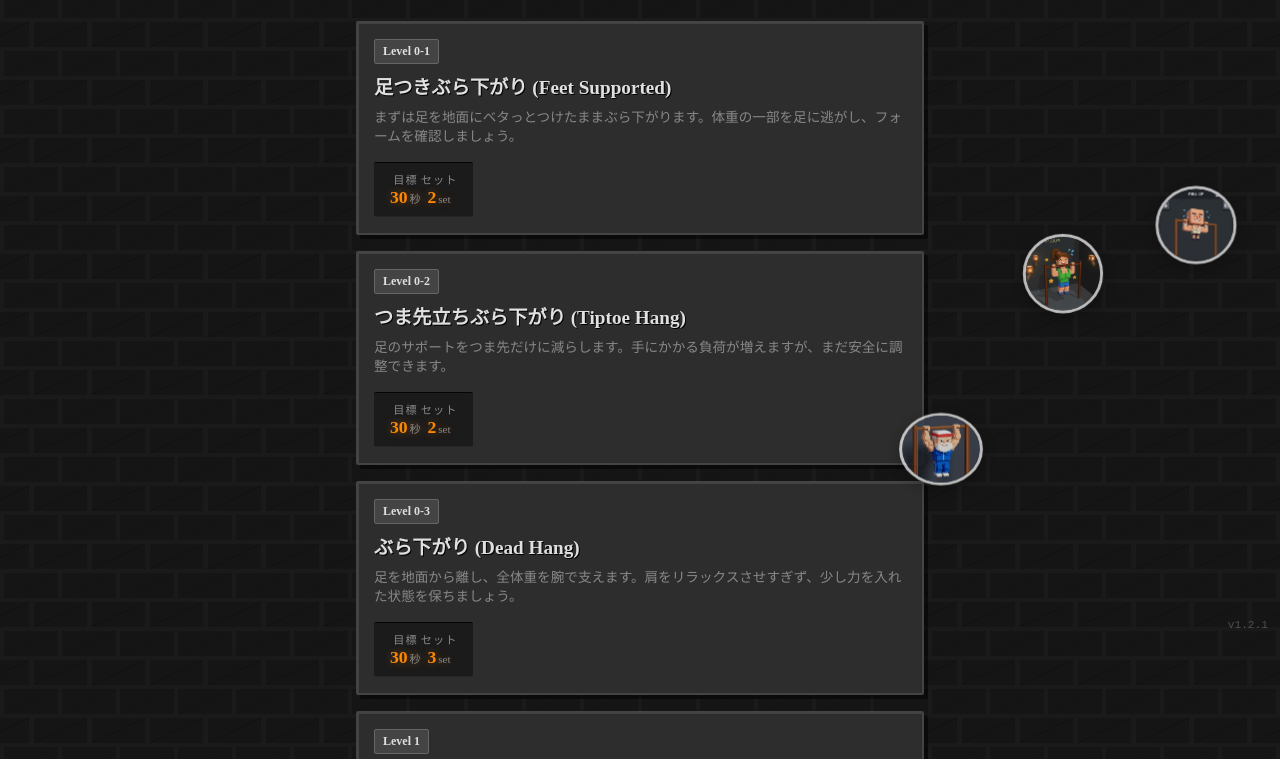
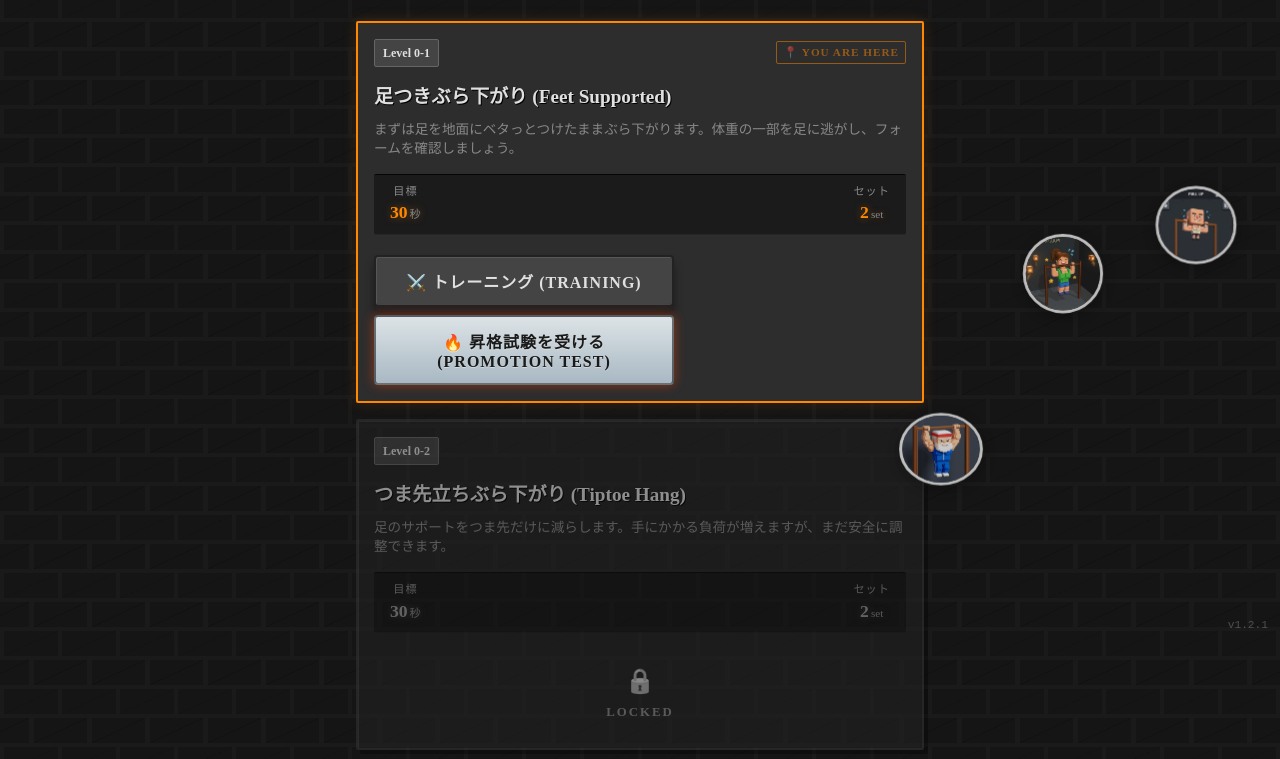
Before and after one commit to itohh96881-ctrl/ChinningApps, a website built with Vite: page index.html in a window 1280 px wide. Shown: the part 158-917 px from the top of the page. Built offline with nearby package versions, Linux system fonts and the light colour scheme; some packages are replaced by stand-ins of ours; no server answers.

Commit message:
Implement level locking and promotion test UI

```diff
--- a/src/components/LevelManager.js
+++ b/src/components/LevelManager.js
@@ -10,7 +10,7 @@ export class LevelManager {
     this.tracker = tracker;
   }
 
-  render(container) {
+  async render(container) {
     const section = document.createElement('section');
     section.className = 'level-list fade-in';
 
@@ -27,16 +27,46 @@ export class LevelManager {
     const list = document.createElement('div');
     list.className = 'step-list';
 
+    // Get current rank
+    const userRank = await this.tracker.getUserRank();
+
     trainingSteps.forEach(step => {
-      const card = document.createElement('button');
-      card.className = 'step-card';
-      card.onclick = () => {
-        this.navigation.navigate('timer', { step });
-      };
+      const isLocked = step.rankId > userRank;
+      const isCleared = step.rankId < userRank;
+      const isCurrent = step.rankId === userRank;
+
+      const card = document.createElement('div'); // Changed to div to contain buttons
+      card.className = `step-card ${isLocked ? 'locked' : ''} ${isCleared ? 'cleared' : ''} ${isCurrent ? 'current' : ''}`;
+
+      let actionButtons = '';
+
+      if (isLocked) {
+        actionButtons = `<div class="lock-overlay"><span class="lock-icon">🔒</span><span class="lock-text">LOCKED</span></div>`;
+      } else {
+        // Training Button
+        actionButtons = `
+            <button class="btn btn-secondary btn-sm" onclick="app.navigation.navigate('timer', { step })">
+               ⚔️ トレーニング (Training)
+            </button>
+          `;
+
+        // Test Button (Only for current level)
+        if (isCurrent) {
+          actionButtons += `
+                <button class="btn btn-primary btn-sm btn-test" onclick="app.navigation.navigate('timer', { step, mode: 'test' })">
+                   🔥 昇格試験を受ける (Promotion Test)
+                </button>
+              `;
+        }
+      }
 
       card.innerHTML = `
+        <div class="step-header-row">
+            <span class="step-badge">Level ${step.level}</span>
+            ${isCleared ? '<span class="status-badge cleared">👑 CLEARED</span>' : ''}
+            ${isCurrent ? '<span class="status-badge current">📍 YOU ARE HERE</span>' : ''}
+        </div>
         <div class="step-info">
-          <span class="step-badge">Level ${step.level}</span>
           <h3 class="step-title">${step.title}</h3>
           <p class="step-desc">${step.description}</p>
         </div>
@@ -50,7 +80,14 @@ export class LevelManager {
             <span class="target-value">${step.sets}<small>set</small></span>
           </div>
         </div>
+        <div class="step-actions">
+            ${actionButtons}
+        </div>
       `;
+
+      // Make the whole card clickable for training if not locked, but avoid conflict with buttons
+      // Actually, let's rely on the buttons for clarity in this new UI
+
       list.appendChild(card);
     });
 
@@ -67,6 +104,36 @@ export class LevelManager {
     this.renderTeam(section); // Add Team Section
 
     container.appendChild(section);
+
+    // Quick hack to make onclick work with 'app.navigation' global access or bind properly
+    // Since we don't have global 'app', we need to attach event listeners manually after appending
+    const buttons = list.querySelectorAll('button');
+    buttons.forEach(btn => {
+      const onclickAttr = btn.getAttribute('onclick');
+      if (onclickAttr) {
+        btn.onclick = null; // Clear string attribute
+        // Re-implement logic safely
+        if (onclickAttr.includes("'test'")) {
+          // Extract step index or data. For now, let's use a simpler closure approach in the loop above?
+          // No, string injection is messy. Let's fix this in the loop.
+        }
+      }
+    });
+
+    // Re-assign click handlers properly using closures (cleaner than string injection)
+    Array.from(list.children).forEach((card, index) => {
+      const step = trainingSteps[index];
+      const trainBtn = card.querySelector('.btn-secondary');
+      const testBtn = card.querySelector('.btn-test');
+
+      if (trainBtn) {
+        trainBtn.onclick = () => this.navigation.navigate('timer', { step, mode: 'training' });
+      }
+      if (testBtn) {
+        testBtn.onclick = () => this.navigation.navigate('timer', { step, mode: 'test' });
+      }
+    });
+
   }
 
   async loadHistory(container) {
--- a/src/styles/components.css
+++ b/src/styles/components.css
@@ -49,6 +49,8 @@
     display: flex;
     flex-direction: column;
     gap: var(--spacing-md);
+    position: relative;
+    /* For lock overlay */
 }
 
 .step-card:active {
@@ -59,6 +61,87 @@
 .step-card:hover {
     border-color: var(--color-primary);
     /* Highlight with Iron color */
+}
+
+/* Locked State */
+.step-card.locked {
+    opacity: 0.6;
+    pointer-events: none;
+    border-color: #333;
+    background: #222;
+    filter: grayscale(1);
+}
+
+.lock-overlay {
+    display: flex;
+    flex-direction: column;
+    align-items: center;
+    justify-content: center;
+    padding: 10px;
+    color: #888;
+}
+
+.lock-icon {
+    font-size: 1.5rem;
+    margin-bottom: 4px;
+}
+
+.lock-text {
+    font-size: 0.8rem;
+    letter-spacing: 2px;
+    font-weight: bold;
+}
+
+/* Current & Cleared States */
+.step-card.current {
+    border-color: var(--color-accent);
+    box-shadow: 0 0 15px rgba(255, 136, 0, 0.15);
+}
+
+.step-card.cleared {
+    border-color: #00ff88;
+}
+
+/* Badges */
+.step-header-row {
+    display: flex;
+    justify-content: space-between;
+    align-items: center;
+}
+
+.status-badge {
+    font-size: 0.7rem;
+    padding: 2px 6px;
+    border-radius: 2px;
+    font-weight: bold;
+    text-transform: uppercase;
+    letter-spacing: 1px;
+}
+
+.status-badge.cleared {
+    color: #00ff88;
+    /* Green/Gold */
+    border: 1px solid #00ff88;
+}
+
+.status-badge.current {
+    color: var(--color-accent);
+    border: 1px solid var(--color-accent);
+    animation: pulseBadge 2s infinite;
+}
+
+@keyframes pulseBadge {
+    0% {
+        opacity: 1;
+    }
+
+    50% {
+        opacity: 0.5;
+    }
+
+    100% {
+        opacity: 1;
+    }
 }
 
 .step-info {
@@ -131,6 +214,37 @@
     font-weight: 400;
     margin-left: 2px;
     color: var(--color-text-muted);
+}
+
+/* Step Actions */
+.step-actions {
+    display: flex;
+    flex-direction: column;
+    gap: 8px;
+    margin-top: 4px;
+}
+
+.btn-sm {
+    padding: 8px 16px;
+    font-size: 0.85rem;
+}
+
+.btn-test {
+    background: linear-gradient(135deg, #ff8800 0%, #ff4400 100%);
+    color: #fff;
+    border: 1px solid #ffaa00;
+    text-shadow: 0 1px 2px rgba(0, 0, 0, 0.5);
+    animation: glowButton 3s infinite alternate;
+}
+
+@keyframes glowButton {
+    from {
+        box-shadow: 0 0 5px rgba(255, 68, 0, 0.3);
+    }
+
+    to {
+        box-shadow: 0 0 15px rgba(255, 68, 0, 0.6);
+    }
 }
 
 /* Workout View */
```
